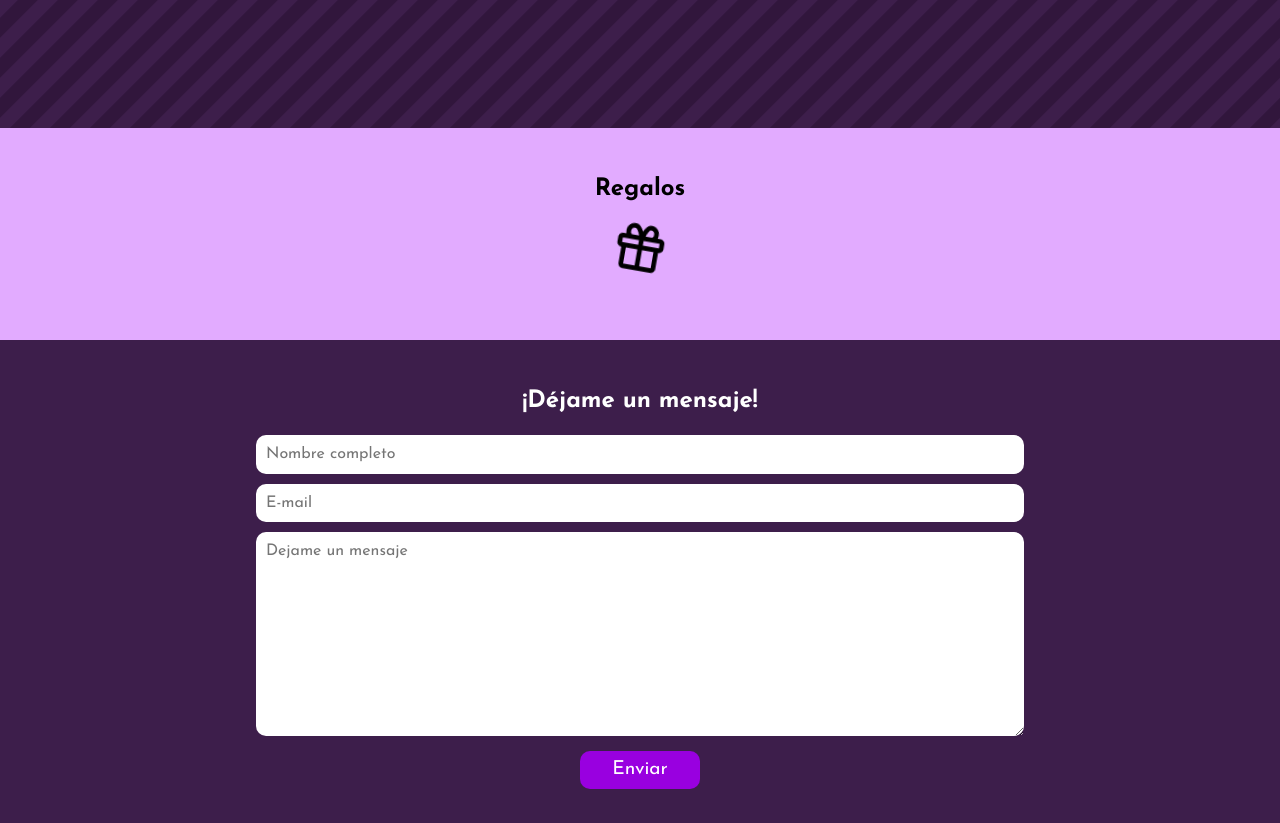
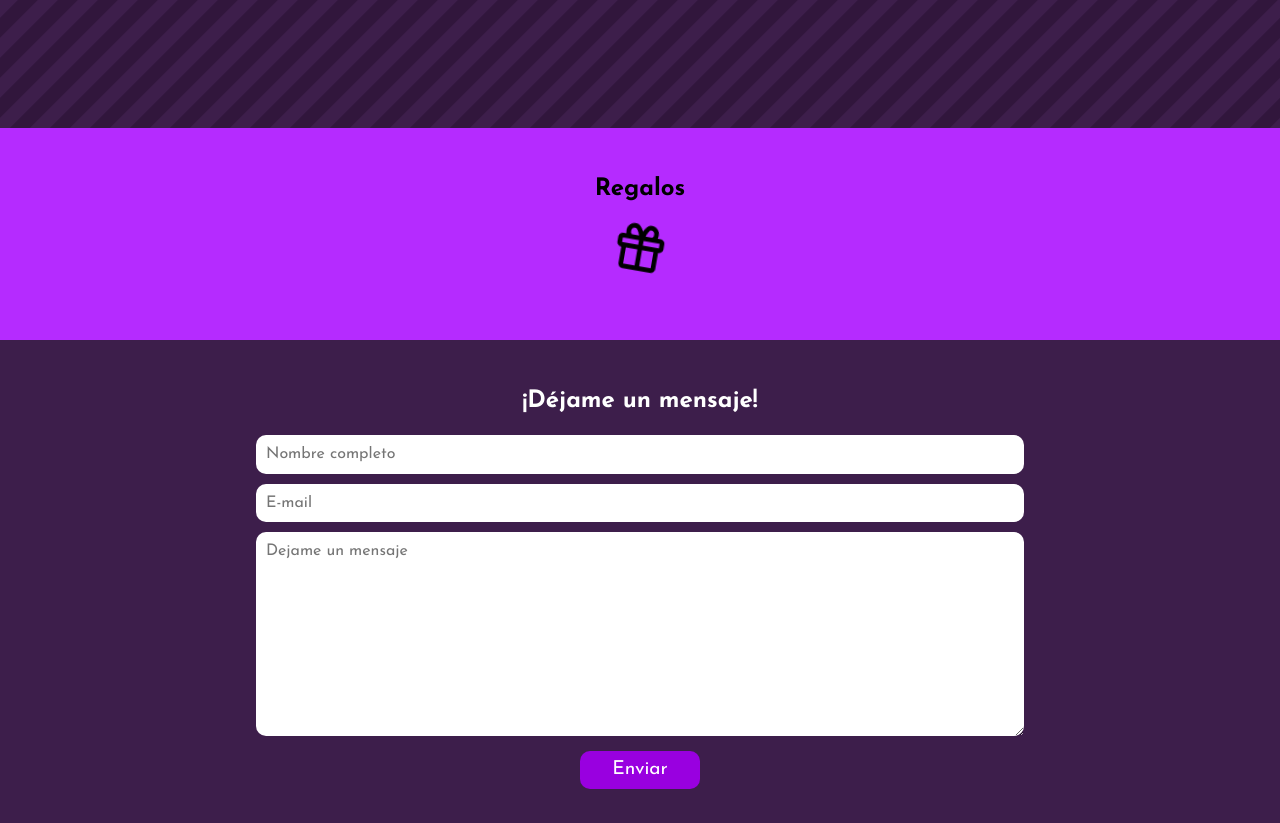
Before and after one commit to NatanaelLeites/invitacion, a website: page index.html in a window 1280 px wide. Shown: the part 1260-2083 px from the top of the page. Drawn offline with nearby package versions, Linux system fonts and the light colour scheme; grey boxes are pictures that could not be loaded; a web font is replaced by a local one.

Commit message:
correccion de colores en .cuenta

```diff
--- a/js/main.js
+++ b/js/main.js
@@ -32,7 +32,7 @@ gsap.from(".mapa", {
 });
 
 ScrollReveal().reveal('.regalos', {
-    delay: 200,
+    delay: 10,
     origin: 'right',
     duration: 1000,
     distance: '50%'
--- a/scss/estilos.scss
+++ b/scss/estilos.scss
@@ -29,6 +29,7 @@ li {
 body {
     width: 100vw;
     overflow-x: hidden;
+    background: #3d1e4b;
     .container-app {
         padding: 0;
     }
--- a/scss/regalos.scss
+++ b/scss/regalos.scss
@@ -4,7 +4,8 @@
     justify-content: center;
     align-items: center;
     padding: 3rem;
-    background: #b52bff64;
+    background: #b52bff;
+    //color: #fff;
     h2{}
     .bx-tada{
         font-size: 3.5rem;
@@ -27,7 +28,8 @@
             text-align: center;
         }
         strong{
-            color: #b52bff64;
+            color: $color-oscuro;
+            font-size: 1.2rem;
         }
     }
     .activo{
```
Also changed, not shown: css/estilos.css, 1 other file.
